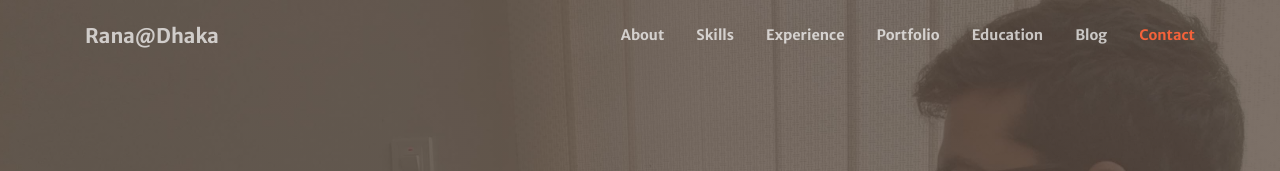
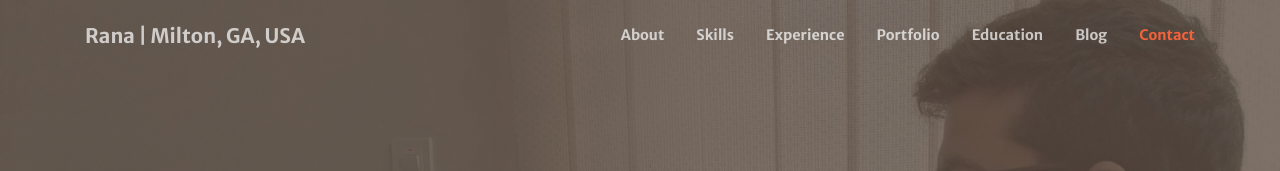
Before and after one commit to arifng/arifng.github.io, a plain HTML site: page index.html in a window 1280 px wide. Shown: the top 171 px of the page. Drawn offline with nearby package versions, Linux system fonts and the light colour scheme.

Commit message:
Update index.html

```diff
--- a/index.html
+++ b/index.html
@@ -27,7 +27,7 @@
         <!-- Navigation-->
         <nav class="navbar navbar-expand-lg navbar-light fixed-top py-3" id="mainNav">
             <div class="container">
-                <a class="navbar-brand js-scroll-trigger" href="#page-top">Rana@Dhaka</a>
+                <a class="navbar-brand js-scroll-trigger" href="#page-top">Rana | Milton, GA, USA</a>
                 <button class="navbar-toggler navbar-toggler-right" type="button" data-toggle="collapse"
                         data-target="#navbarResponsive" aria-controls="navbarResponsive" aria-expanded="false"
                         aria-label="Toggle navigation"><span class="navbar-toggler-icon"></span></button>
```
